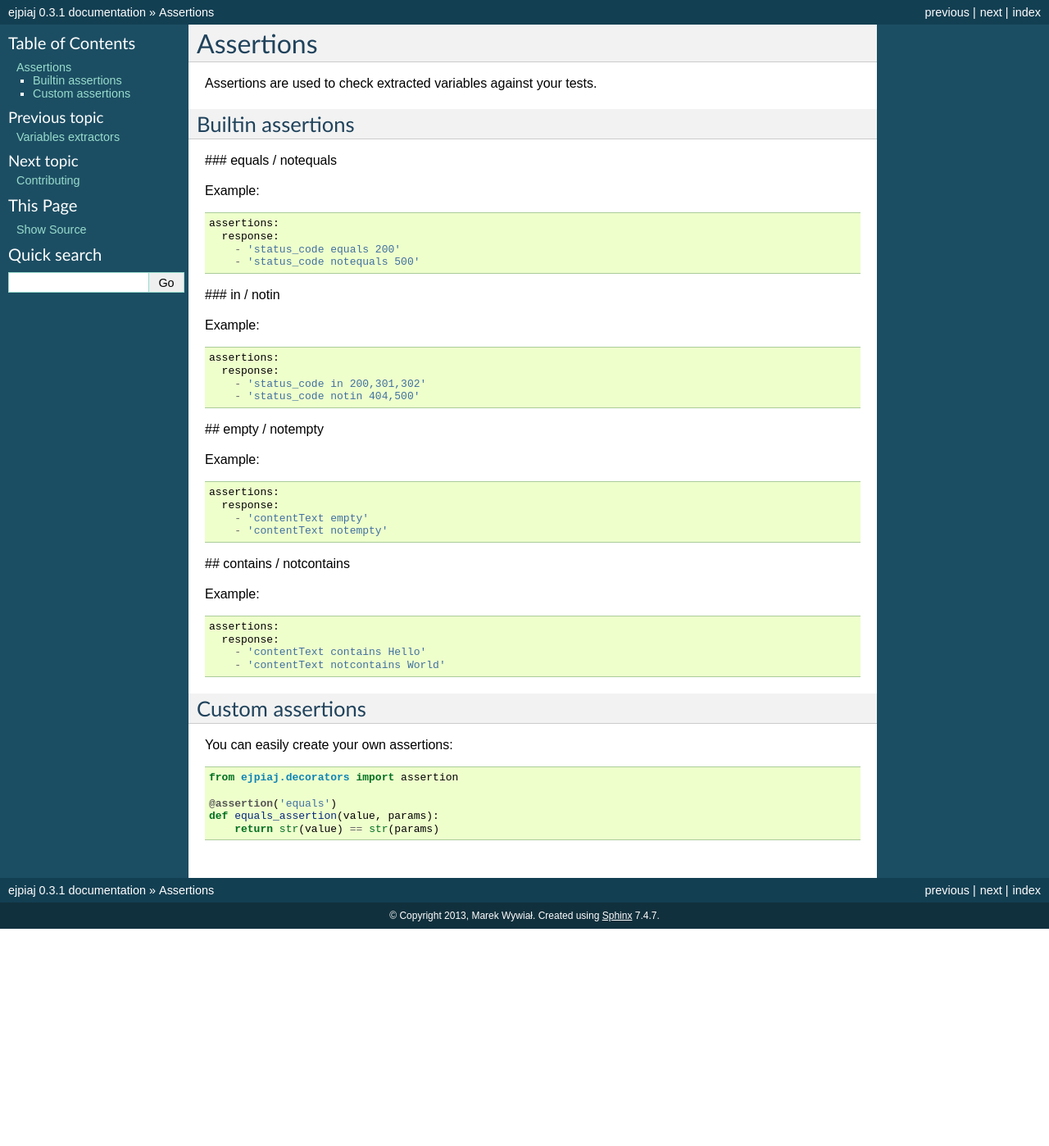
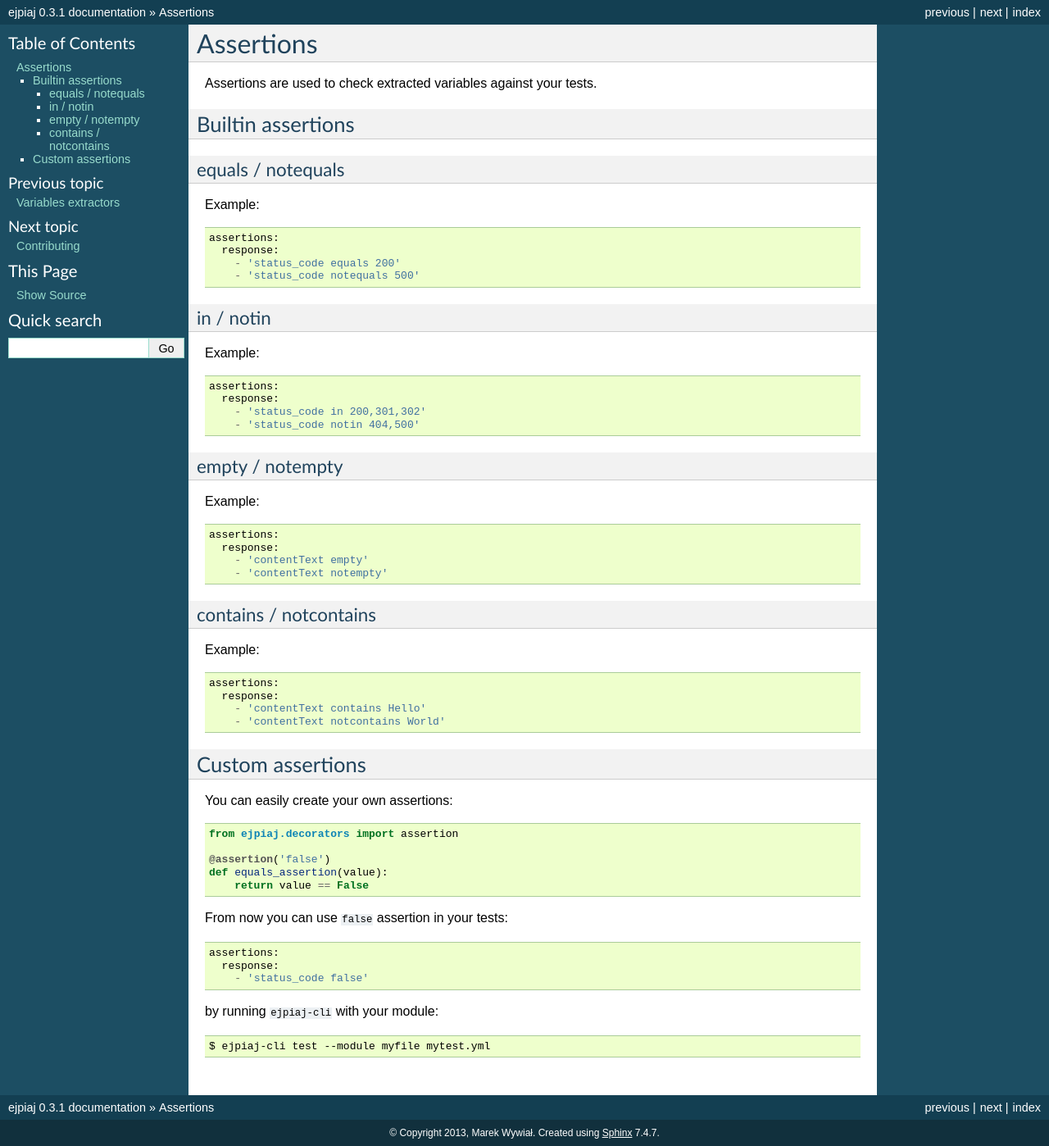
Before and after one commit to onjin/ejpiaj, a Sphinx documentation site: the page built from docs/assertions.rst, in a window 1280 px wide. Shown: the whole page at 82% size. Built offline with Sphinx 7.4.7, drawn with Linux system fonts in a browser that asks for light colours; before the commit the page ends 1133 px from its top, so only the background shows below that.

Commit message:
Added example usage of custom assertions and variables extractors

```diff
--- a/docs/assertions.rst
+++ b/docs/assertions.rst
@@ -7,7 +7,8 @@ Builtin assertions
 ------------------
 
 
-### equals / notequals
+equals / notequals
+^^^^^^^^^^^^^^^^^^
 
 Example::
 
@@ -16,7 +17,8 @@ Example::
         - 'status_code equals 200'
         - 'status_code notequals 500'
 
-### in / notin
+in / notin
+^^^^^^^^^^
 
 Example::
 
@@ -25,7 +27,8 @@ Example::
         - 'status_code in 200,301,302'
         - 'status_code notin 404,500'
 
-## empty / notempty
+empty / notempty
+^^^^^^^^^^^^^^^^
 
 Example::
 
@@ -34,7 +37,8 @@ Example::
         - 'contentText empty'
         - 'contentText notempty'
 
-## contains / notcontains
+contains / notcontains
+^^^^^^^^^^^^^^^^^^^^^^
 
 Example::
 
@@ -51,6 +55,17 @@ You can easily create your own assertions::
 
     from ejpiaj.decorators import assertion
 
-    @assertion('equals')
-    def equals_assertion(value, params):
-        return str(value) == str(params)
+    @assertion('false')
+    def equals_assertion(value):
+        return value == False
+
+
+From now you can use ``false`` assertion in your tests::
+
+    assertions:
+      response:
+        - 'status_code false'
+
+by running ``ejpiaj-cli`` with your module::
+
+    $ ejpiaj-cli test --module myfile mytest.yml
```
Also changed, not shown: docs/usage.rst (+5 -5 lines), docs/variables_extractors.rst (+15 -3 lines).
